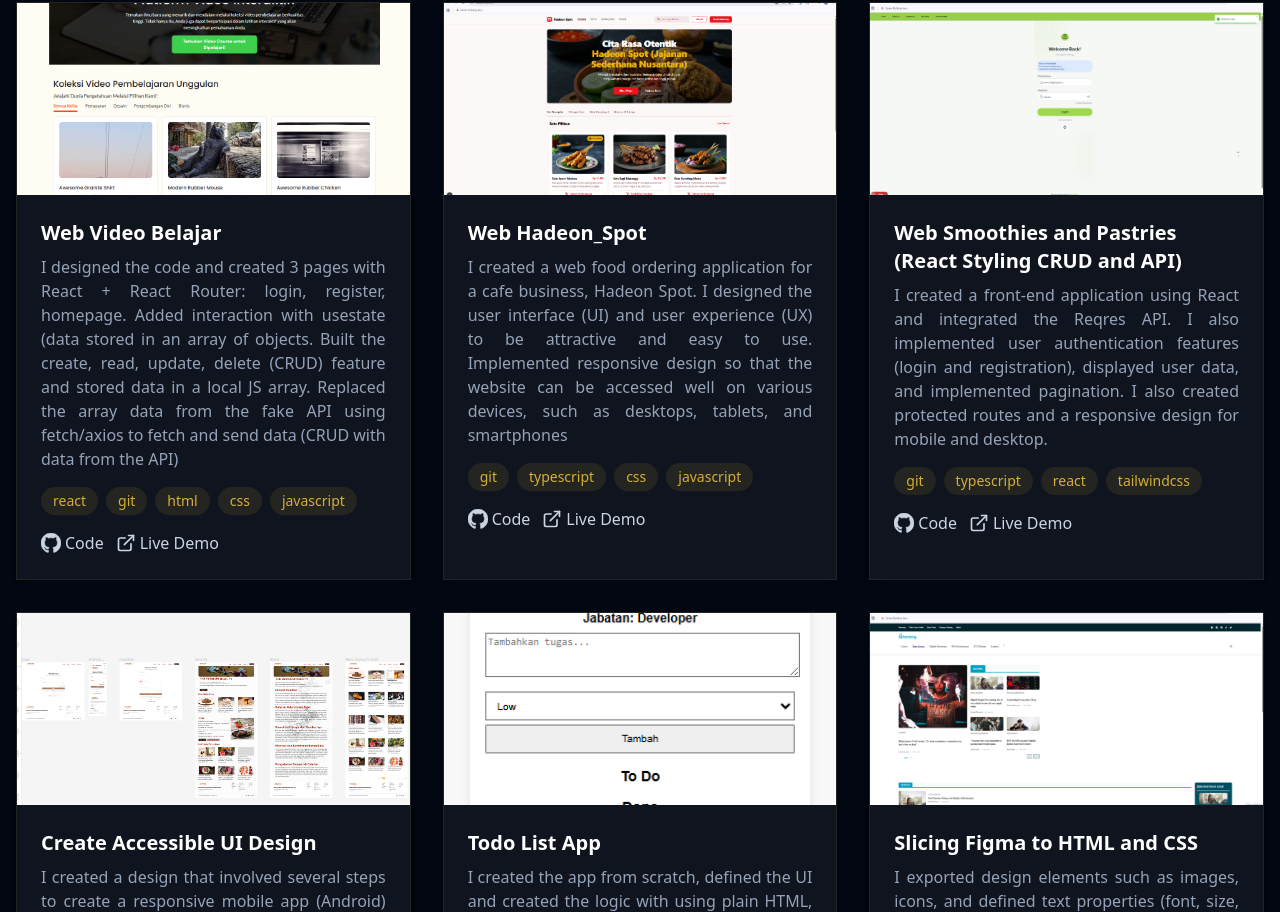
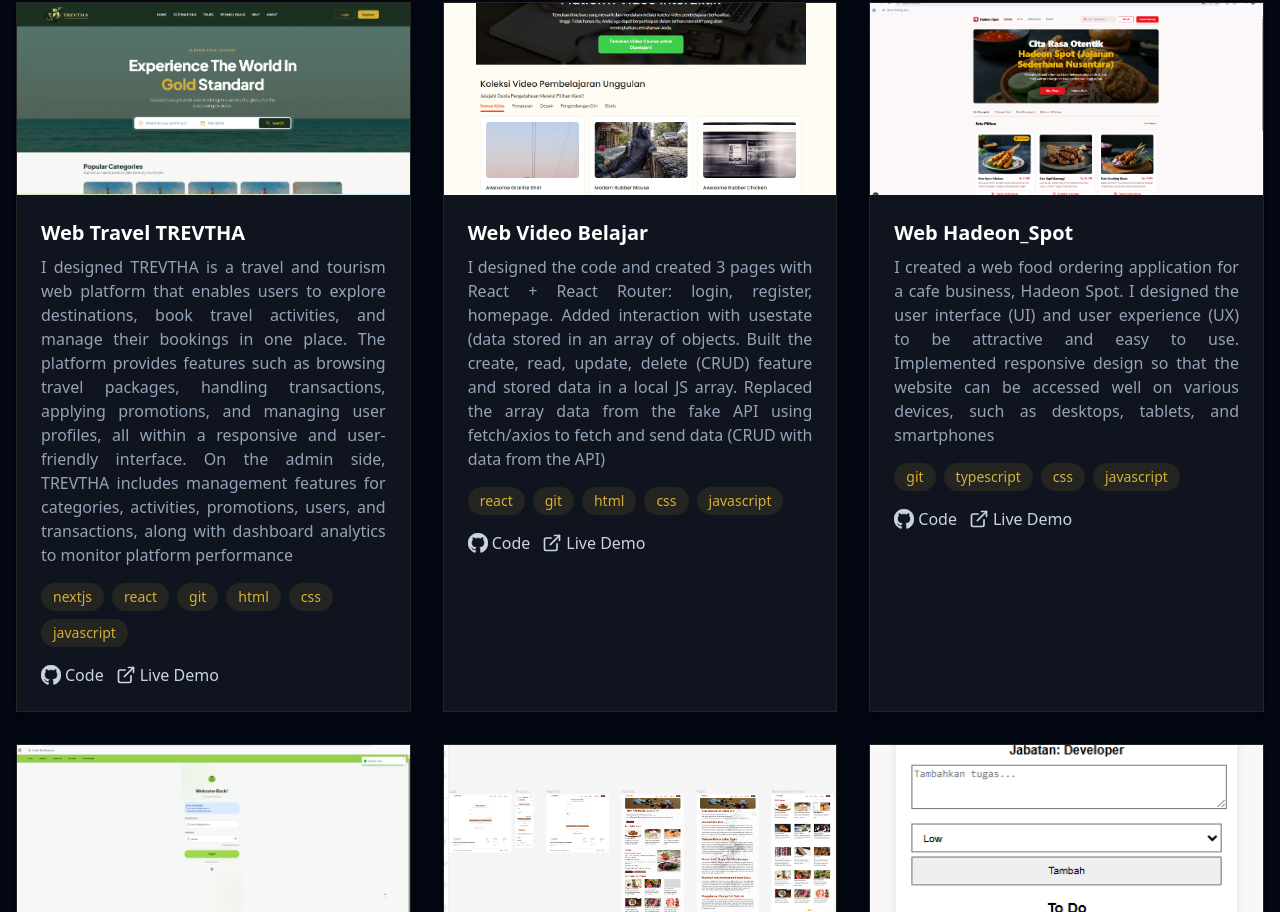
Before and after one commit to Ista07-ui/portfolio, a Next.js app: page / in a window 1280 px wide. Shown: the part 4353-5265 px from the top of the page. Built offline with nearby package versions, Linux system fonts and the light colour scheme.

Commit message:
Refactor code structure for improved readability and maintainability

```diff
--- a/app/page.tsx
+++ b/app/page.tsx
@@ -75,6 +75,16 @@ export default function Home() {
   const projects = [
     {
       id: 1,
+      title: "Web Travel TREVTHA ",
+      description:
+        "I designed TREVTHA is a travel and tourism web platform that enables users to explore destinations, book travel activities, and manage their bookings in one place. The platform provides features such as browsing travel packages, handling transactions, applying promotions, and managing user profiles, all within a responsive and user-friendly interface. On the admin side, TREVTHA includes management features for categories, activities, promotions, users, and transactions, along with dashboard analytics to monitor platform performance",
+      imageUrl: "/trevtha.png",
+      githubUrl: "https://github.com/Ista07-ui/Final-Project-Trevtha",
+      liveUrl: "https://trevtha.vercel.app/",
+      tags: ["nextjs", "react", "git", "html", "css", "javascript"],
+    },
+    {
+      id: 2,
       title: "Web Video Belajar ",
       description:
         "I designed the code and created 3 pages with React + React Router: login, register, homepage. Added interaction with usestate (data stored in an array of objects. Built the create, read, update, delete (CRUD) feature and stored data in a local JS array. Replaced the array data from the fake API using fetch/axios to fetch and send data (CRUD with data from the API)",
@@ -85,7 +95,7 @@ export default function Home() {
       tags: ["react", "git", "html", "css", "javascript"],
     },
     {
-      id: 2,
+      id: 3,
       title: "Web Hadeon_Spot",
       description:
         "I created a web food ordering application for a cafe business, Hadeon Spot. I designed the user interface (UI) and user experience (UX) to be attractive and easy to use. Implemented responsive design so that the website can be accessed well on various devices, such as desktops, tablets, and smartphones",
@@ -97,7 +107,7 @@ export default function Home() {
       tags: ["git", "typescript", "css", "javascript"],
     },
     {
-      id: 3,
+      id: 4,
       title: "Web Smoothies and Pastries (React Styling CRUD and API)",
       description:
         "I created a front-end application using React and integrated the Reqres API. I also implemented user authentication features (login and registration), displayed user data, and implemented pagination. I also created protected routes and a responsive design for mobile and desktop.",
@@ -109,7 +119,7 @@ export default function Home() {
       tags: ["git", "typescript", "react", "tailwindcss"],
     },
     {
-      id: 4,
+      id: 5,
       title: "Create Accessible UI Design",
       description:
         "I created a design that involved several steps to create a responsive mobile app (Android) and website for a cafe business, Thatha Smoothies and Cake. A basic structure or wireframe was created to define the layout and functionality, without focusing on aesthetics. This is where the designer mapped out user flows, such as login, registration, and menu navigation. All UI elements (buttons, forms, product images) were created into reusable components",
@@ -121,7 +131,7 @@ export default function Home() {
       tags: ["Figma", "design"],
     },
     {
-      id: 5,
+      id: 6,
       title: "Todo List App",
       description:
         "I created the app from scratch, defined the UI and created the logic with using plain HTML, CSS and Javascript",
@@ -131,7 +141,7 @@ export default function Home() {
       tags: ["git", "html", "css", "javascript"],
     },
     {
-      id: 6,
+      id: 7,
       title: "Slicing Figma to HTML and CSS",
       description:
         "I exported design elements such as images, icons, and defined text properties (font, size, color) directly from the Figma inspection panel, and created a web page skeleton using semantic HTML according to the layout seen in the Figma design and applied: Apply visual styles using CSS to match the pixel-perfect design in Figma, including element placement (layout), color scheme, typography, and ensure the website display functions well on various screen sizes (responsiveness)",
```
Also changed, not shown: public/trevtha.png (added).
